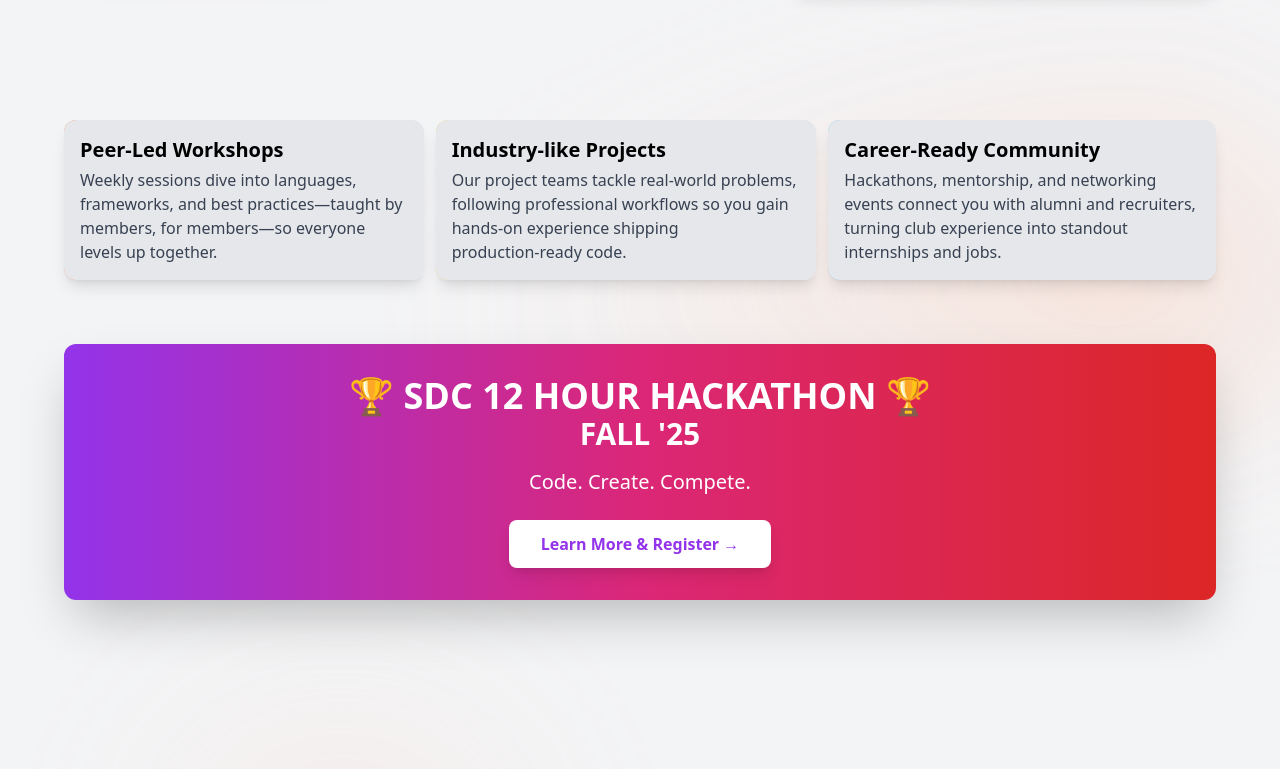
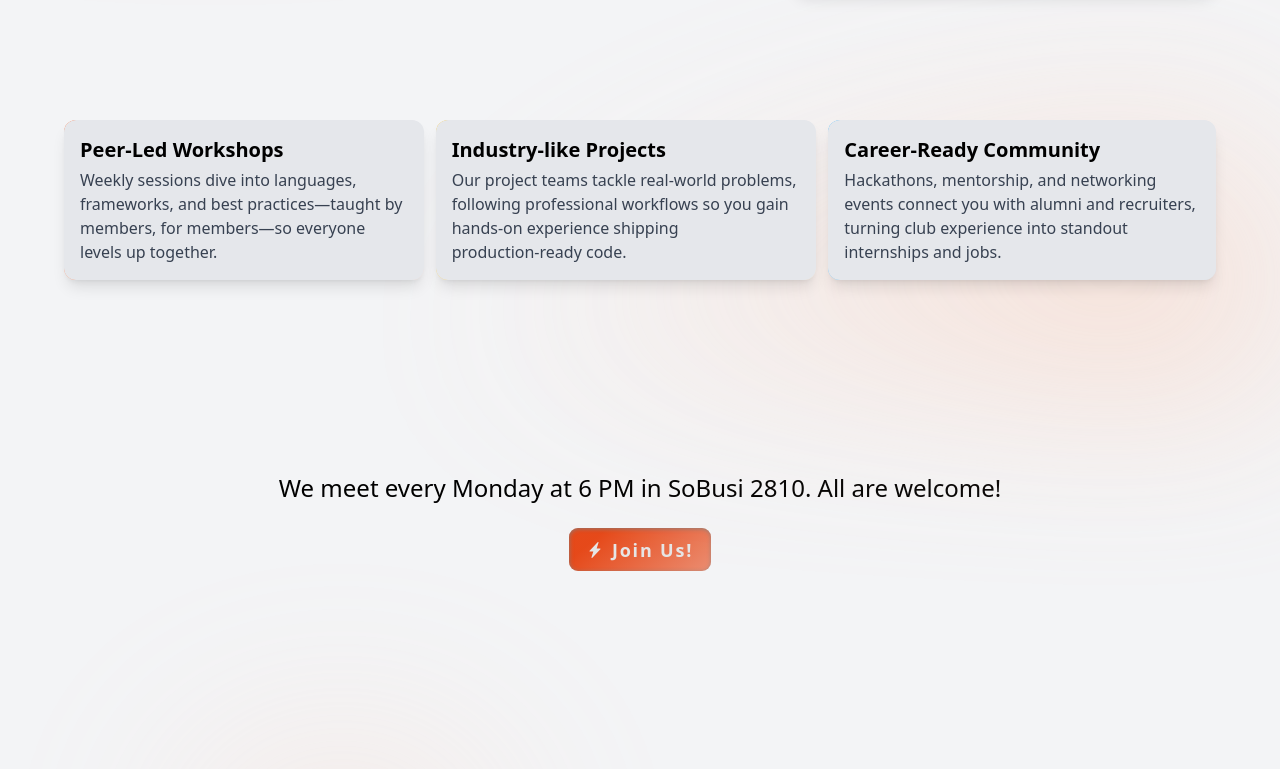
Before and after one commit to lusdc/website, a React (Vite) app: page / in a window 1280 px wide. Shown: the part 424-1193 px from the top of the page. Built offline with nearby package versions, Linux system fonts and the light colour scheme.

Commit message:
Remove Hackathon route and promotional ad from Home page; update Events and Projects data

```diff
--- a/src/App.jsx
+++ b/src/App.jsx
@@ -79,7 +79,6 @@ function App() {
             <Route path="/projects" element={<Projects />} />
             <Route path="/about" element={<About />} />
             <Route path="/events" element={<Events />} />
-            <Route path="/hackathon" element={<Hackathon />} />
             <Route
               path="*"
               element={
--- a/src/data/Events.js
+++ b/src/data/Events.js
@@ -14,7 +14,6 @@ export const events = [
         'startTime': '2025-09-13T09:00:00-04:00',
         'endTime': '2025-09-13T21:00:00-04:00',
         'location': 'School of Business',
-        'eventLink': 'https://docs.google.com/forms/d/e/1FAIpQLSd-d9oLzninUANzxWkBiV62fHX38ftfq4SsKdm54YHKeh5CqA/viewform?usp=header'
     },
     {
         'imageUrl': '/assets/events/aiPanel.jpg',
--- a/src/data/Projects.js
+++ b/src/data/Projects.js
@@ -1,22 +1,4 @@
 export const projects = [
-    {
-        'status': 'active',
-        'imageUrl': '/assets/projects/discipleship.png',
-        'title': 'Discipler',
-        'description': 'Building a SAAS platform that uses AI for adaptive spiritual growth.',
-        'hashtags': ["AI/ML", "FullStack", "WebDev"],
-        'projectLeaders': ['Loc Nguyen', 'Jeffrey Vandever'],
-        'projectMembers': []
-    },
-    {
-        'status': 'active',
-        'imageUrl': '/assets/projects/blockchain.png',
-        'title': 'Missionize',
-        'description': 'Building a blockchain platform that encourages investment funding ministry projects.',
-        'hashtags': ["Blockchain", "FullStack", "WebDev"],
-        'projectLeaders': ['Loc Nguyen', 'Jeffrey Vandever'],
-        'projectMembers': []
-    },
     {
         'status': 'active',
         'imageUrl': '/assets/projects/dininghall.jpeg',
--- a/src/pages/Home.jsx
+++ b/src/pages/Home.jsx
@@ -110,23 +110,6 @@ function Home({ setActiveLinkCallback }) {
         />
       </div>
 
-      {/* Hackathon Promotional Ad */}
-      <div className="relative mt-16 mb-16">
-        <div className="p-8 shadow-2xl bg-gradient-to-r from-purple-600 via-pink-600 to-red-600 rounded-xl">
-          <div className="text-center text-white">
-            <h2 className="text-4xl font-bold">🏆 SDC 12 HOUR HACKATHON 🏆</h2>
-            <h3 className="mb-4 text-3xl font-semibold">FALL '25</h3>
-            <p className="mb-6 text-xl">Code. Create. Compete.</p>
-            <a
-              href="/hackathon"
-              className="inline-block px-8 py-3 font-bold text-purple-600 transition-colors duration-200 transform bg-white rounded-lg shadow-lg hover:bg-gray-100 hover:shadow-xl hover:scale-105"
-            >
-              Learn More & Register →
-            </a>
-          </div>
-        </div>
-      </div>
-
       <div className="flex flex-col items-center my-48 text-center">
         <h2 className="text-2xl">
           We meet every Monday at 6 PM in SoBusi 2810. All are welcome!
```
